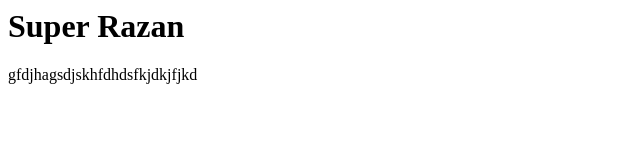
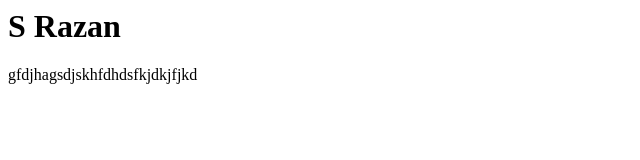
Before and after one commit to RazanAl-Masri/Barber-shop, a plain HTML site: page test1_github.html in a window 1280 px wide. Shown: the whole page, without its empty margins (0-640 px from the left). Drawn offline with Linux system fonts and the light colour scheme.

Commit message:
Update test1_github.html

```diff
--- a/test1_github.html
+++ b/test1_github.html
@@ -1,7 +1,7 @@
 
 </head>
 <body>
-    <h1>Super Razan</h1>
+    <h1>S Razan</h1>
     <p>gfdjhagsdjskhfdhdsfkjdkjfjkd</p>
 </body>
 </html>
```
